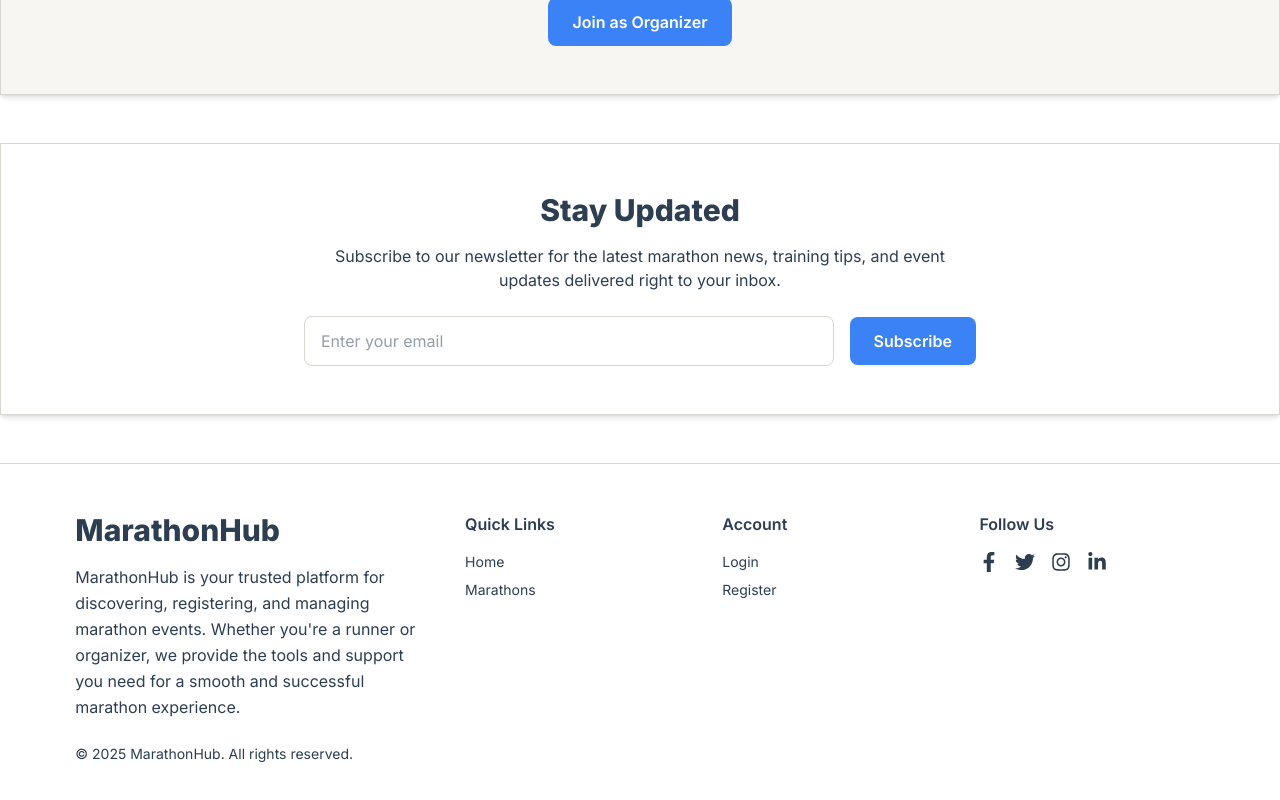
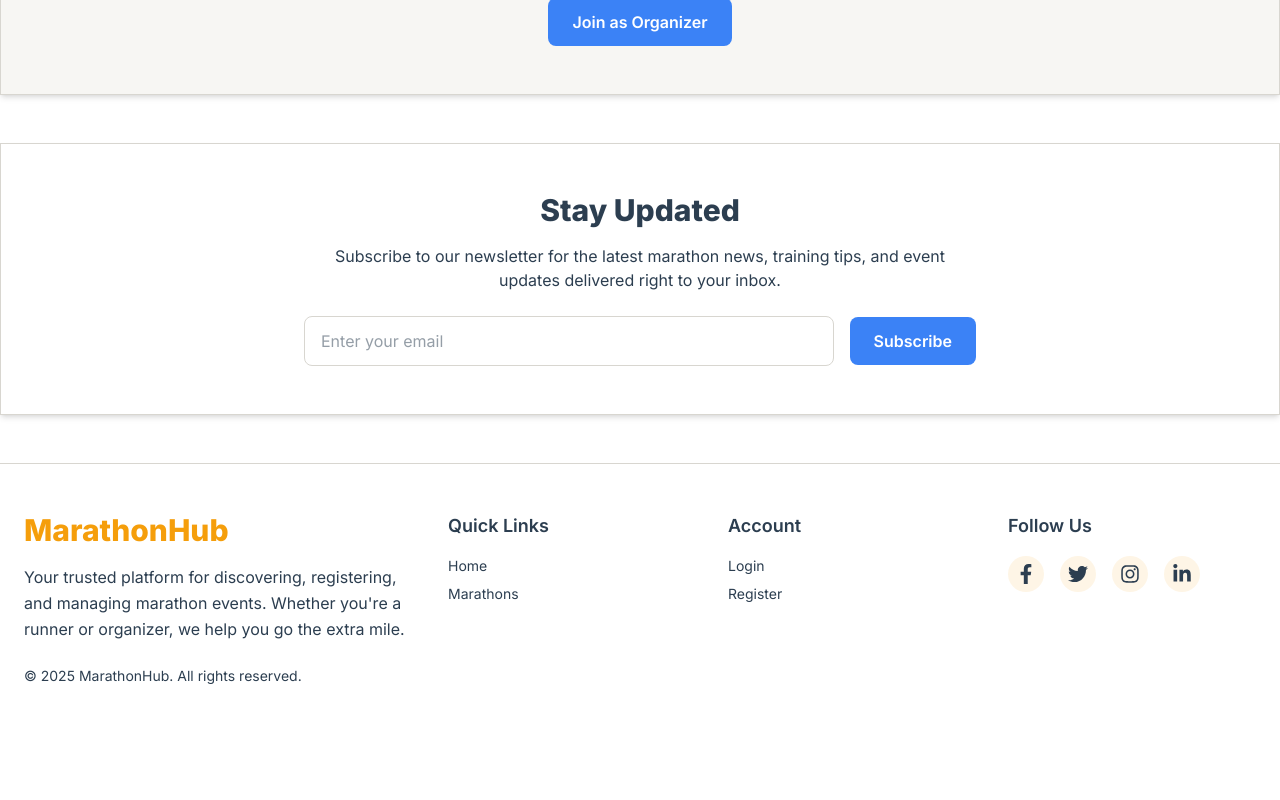
Before and after one commit to mrarifat21/Marathonhub, a React (Vite) app in the folder marathonhub-client/: page / in a window 1280 px wide. Shown: the part 2704-3504 px from the top of the page. After the commit the page ends 3438 px from the top, so only its background shows below. Built offline with nearby package versions, Linux system fonts and the light colour scheme; no server answers.

Commit message:
update footer style

```diff
--- a/marathonhub-client/src/components/Footer.jsx
+++ b/marathonhub-client/src/components/Footer.jsx
@@ -4,14 +4,15 @@
 
 const Footer = () => {
   return (
-    <footer className="bg-surfaceColor text-text border-t border-border px-6 py-12 transition-colors duration-300">
-      <div className="w-11/12 mx-auto grid grid-cols-1 md:grid-cols-3 gap-10">
+    <footer className="bg-gradient-to-b from-surfaceColor to-surfaceColor/90 text-text border-t border-border px-6 py-12 transition-colors duration-300">
+      <div className="max-w-7xl mx-auto grid grid-cols-1 md:grid-cols-3 gap-10">
 
         {/* Logo & Description */}
         <div>
-          <h2 className="text-3xl font-extrabold text-text mb-4">MarathonHub</h2>
-          <p className="text-muted-text leading-relaxed">
-            MarathonHub is your trusted platform for discovering, registering, and managing marathon events. Whether you're a runner or organizer, we provide the tools and support you need for a smooth and successful marathon experience.
+          <h2 className="text-3xl font-extrabold text-highlight mb-4">MarathonHub</h2>
+          <p className="text-muted-text leading-relaxed max-w-sm">
+            Your trusted platform for discovering, registering, and managing marathon events.
+            Whether you're a runner or organizer, we help you go the extra mile.
           </p>
           <p className="mt-6 text-sm text-muted-text">
             &copy; {new Date().getFullYear()} MarathonHub. All rights reserved.
@@ -21,37 +22,57 @@
         {/* Navigation Links */}
         <div className="md:col-span-2 grid grid-cols-2 md:grid-cols-3 gap-8">
           <div>
-            <h6 className="text-text font-semibold mb-4">Quick Links</h6>
+            <h6 className="text-lg font-semibold mb-4">Quick Links</h6>
             <ul className="space-y-2 text-sm">
-              <li><Link to="/" className="hover:text-highlight transition">Home</Link></li>
-              <li><Link to="/marathons" className="hover:text-highlight transition">Marathons</Link></li>
+              <li>
+                <Link to="/" className="hover:text-highlight transition-colors duration-200">
+                  Home
+                </Link>
+              </li>
+              <li>
+                <Link to="/marathons" className="hover:text-highlight transition-colors duration-200">
+                  Marathons
+                </Link>
+              </li>
             </ul>
           </div>
 
           <div>
-            <h6 className="text-text font-semibold mb-4">Account</h6>
+            <h6 className="text-lg font-semibold mb-4">Account</h6>
             <ul className="space-y-2 text-sm">
-              <li><Link to="/login" className="hover:text-highlight transition">Login</Link></li>
-              <li><Link to="/registration" className="hover:text-highlight transition">Register</Link></li>
+              <li>
+                <Link to="/login" className="hover:text-highlight transition-colors duration-200">
+                  Login
+                </Link>
+              </li>
+              <li>
+                <Link to="/registration" className="hover:text-highlight transition-colors duration-200">
+                  Register
+                </Link>
+              </li>
             </ul>
           </div>
 
           {/* Social Media */}
           <div>
-            <h6 className="text-text font-semibold mb-4">Follow Us</h6>
+            <h6 className="text-lg font-semibold mb-4">Follow Us</h6>
             <div className="flex space-x-4 text-xl">
-              <a href="https://facebook.com" target="_blank" rel="noopener noreferrer" className="hover:text-highlight transition">
-                <FaFacebookF />
-              </a>
-              <a href="https://twitter.com" target="_blank" rel="noopener noreferrer" className="hover:text-highlight transition">
-                <FaTwitter />
-              </a>
-              <a href="https://instagram.com" target="_blank" rel="noopener noreferrer" className="hover:text-highlight transition">
-                <FaInstagram />
-              </a>
-              <a href="https://linkedin.com" target="_blank" rel="noopener noreferrer" className="hover:text-highlight transition">
-                <FaLinkedinIn />
-              </a>
+              {[
+                { icon: <FaFacebookF />, link: "https://facebook.com" },
+                { icon: <FaTwitter />, link: "https://twitter.com" },
+                { icon: <FaInstagram />, link: "https://instagram.com" },
+                { icon: <FaLinkedinIn />, link: "https://linkedin.com" }
+              ].map(({ icon, link }, idx) => (
+                <a
+                  key={idx}
+                  href={link}
+                  target="_blank"
+                  rel="noopener noreferrer"
+                  className="p-2 rounded-full bg-highlight/10 hover:bg-highlight hover:text-white transition-colors duration-300"
+                >
+                  {icon}
+                </a>
+              ))}
             </div>
           </div>
         </div>
```
